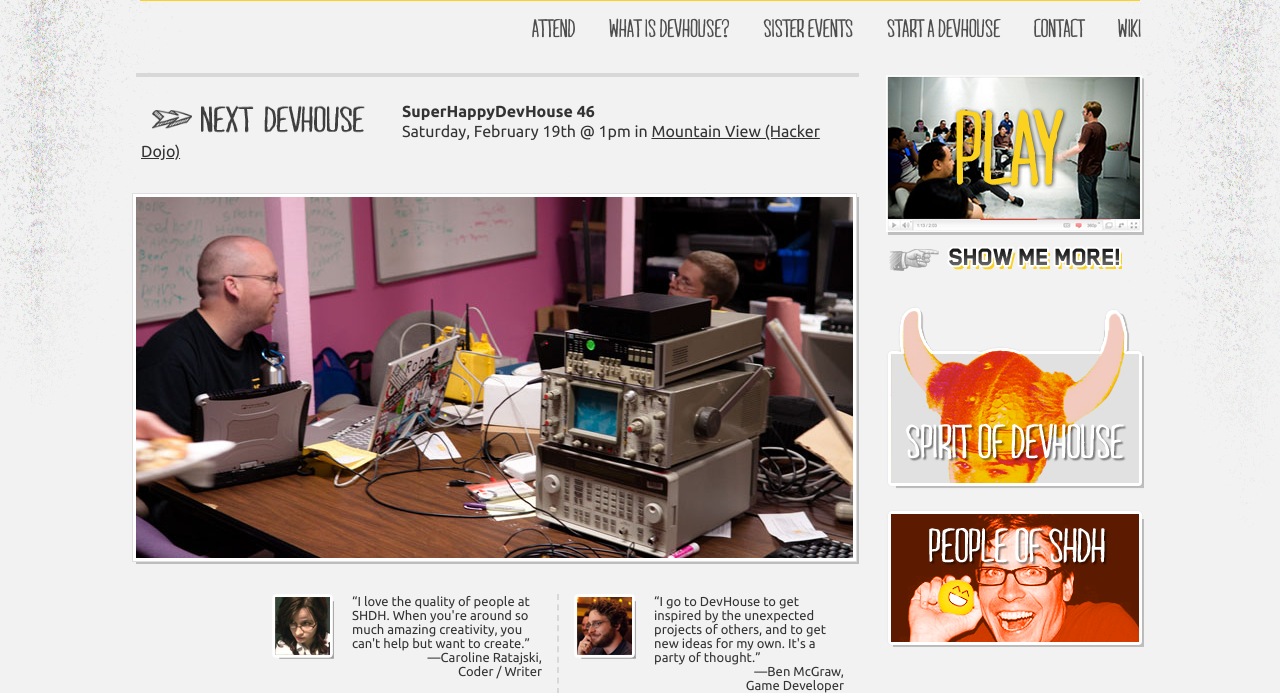
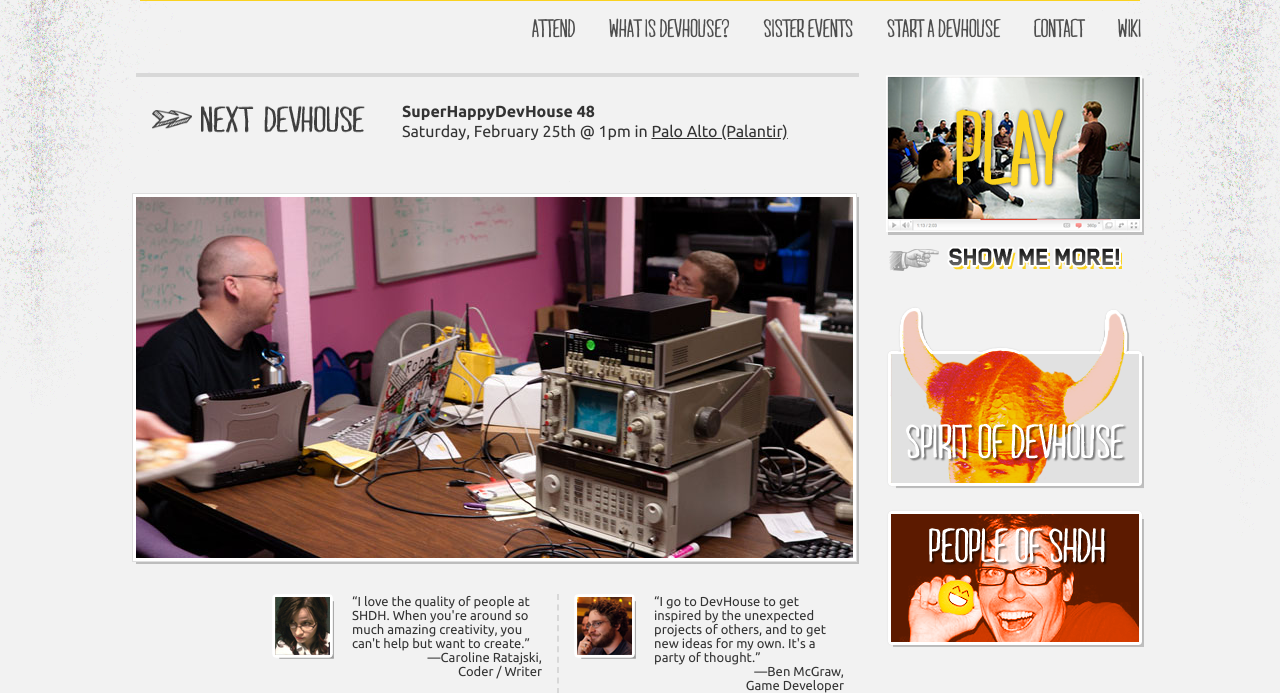
Before and after one commit to devhouse/shdh-website, a Python web app: template templates/index.html in a window 1280 px wide. Shown: the part 284-977 px from the top of the page. Run offline with Jinja, Linux system fonts and the light colour scheme; the template is opened without the code that fills it, so the values that code supplies are empty; some libraries are stand-ins or nearby versions; some web fonts are replaced.

Commit message:
devhouse #48 @ palantir

```diff
--- a/templates/index.html
+++ b/templates/index.html
@@ -4,8 +4,8 @@
 
     <div id="next" class="next-main">
       <img src="/static/images/next.png" width="231" height="41" />
-      <span>SuperHappyDevHouse 46</span>
-      Saturday, February 19th @ 1pm in <a style="color: #333;" href=http://maps.google.com/maps?q=Hacker+Dojo&fb=1&gl=us&cid=0,0,2122486601784397611&t=h&z=16&vpsrc=0&iwloc=A target=_new>Mountain View (Hacker Dojo)</a>
+      <span>SuperHappyDevHouse 48</span>
+      Saturday, February 25th @ 1pm in <a style="color: #333;" href="http://g.co/maps/rq5a2" target="_new">Palo Alto (Palantir)</a>
     </div>
 
     <div class="image" style="margin-bottom: 30px;">
```
